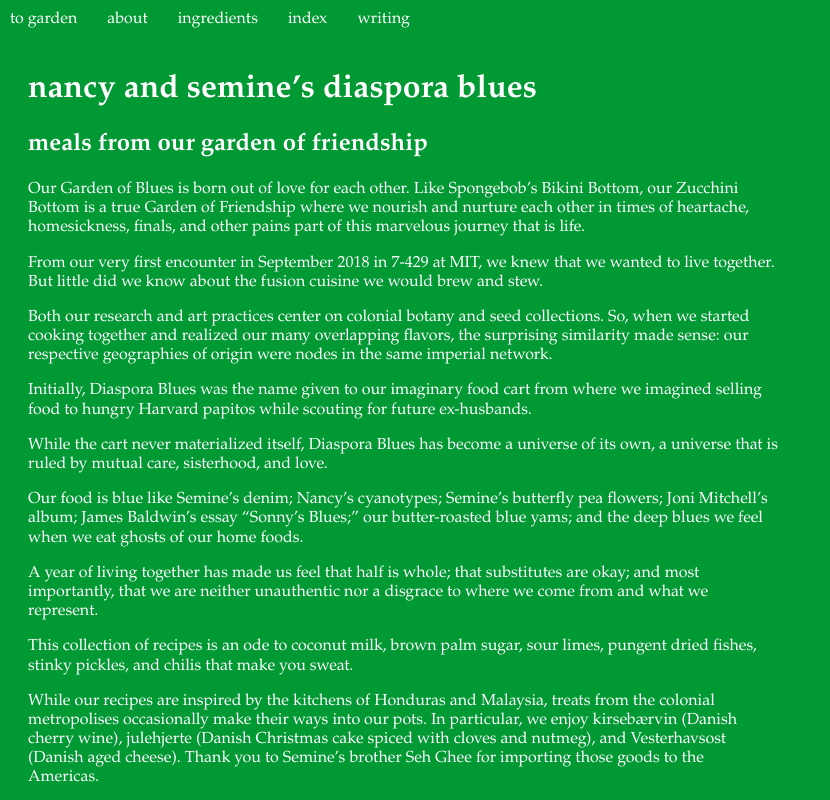
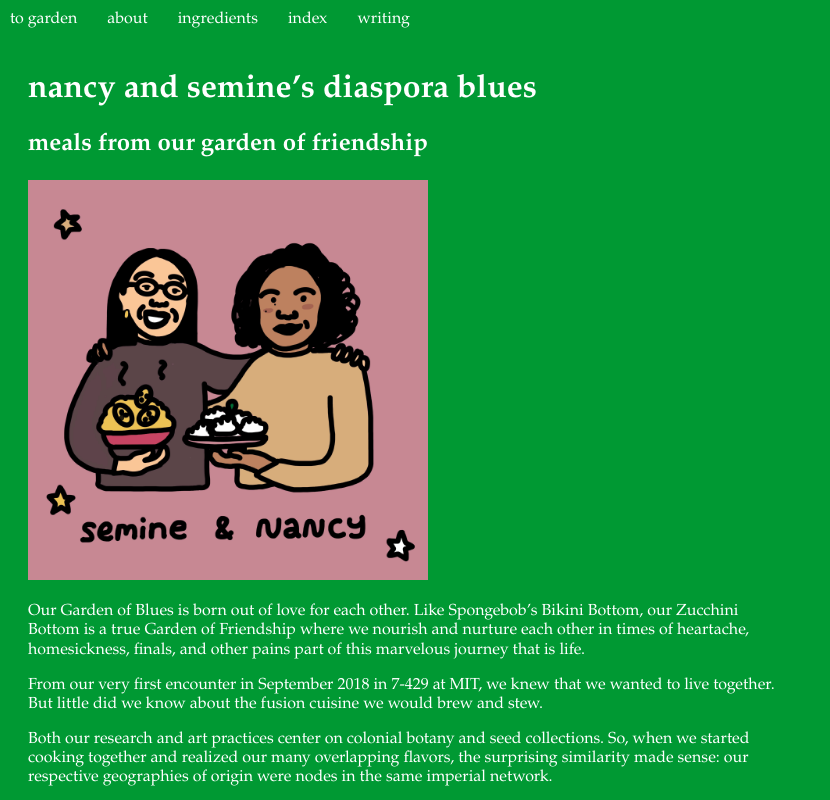
Before and after one commit to agnescameron/garden-of-blues, a React (Create React App) app: page /about in a window 1280 px wide. Shown: the top 800 px of the page, without its empty margins (0-830 px from the left). Built offline with nearby package versions, Linux system fonts and the light colour scheme; no server answers.

Commit message:
added image

```diff
--- a/src/routes/About.js
+++ b/src/routes/About.js
@@ -1,5 +1,6 @@
 import React from 'react';
 import Nav from '../components/Nav';
+import './Home.css';
 
 class About extends React.Component{
 
@@ -9,7 +10,10 @@ class About extends React.Component{
   		<Nav location="about"></Nav>
   		<div className="pageContainer">
   			<h1>nancy and semine’s diaspora blues</h1>
+
   			<h2>meals from our garden of friendship</h2>
+
+        <img src="./assets/semine_nancy.jpg"/>
 
         <p>Our Garden of Blues is born out of love for each other. Like Spongebob’s Bikini Bottom, our Zucchini Bottom is a true Garden of Friendship where we nourish and nurture each other in times of heartache, homesickness, finals, and other pains part of this marvelous journey that is life. </p>
 
--- a/src/routes/Home.css
+++ b/src/routes/Home.css
@@ -26,3 +26,7 @@
   height: 90%;
   position: relative;
 }
+
+img {
+	width: 400px;
+}
```
Also changed, not shown: public/assets/semine_nancy.jpg (renamed from assets/semine_nancy.jpg).
